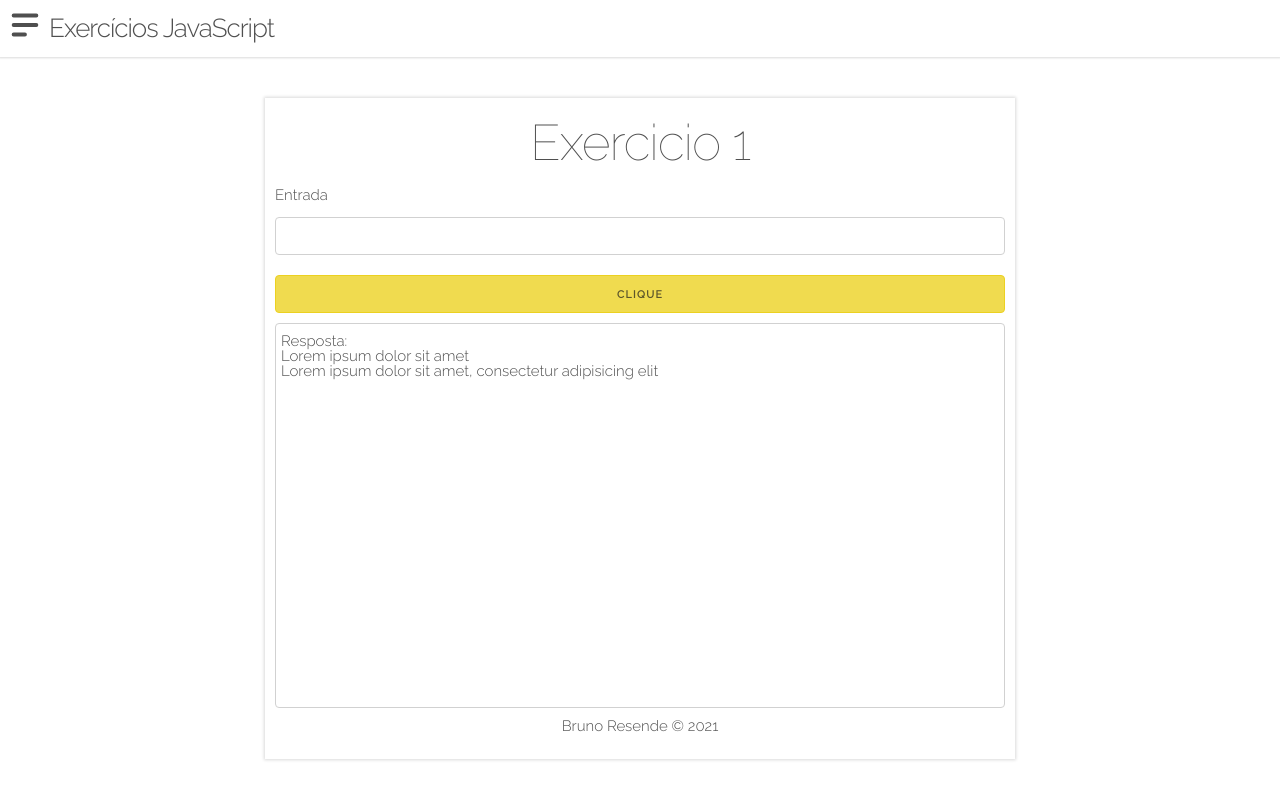
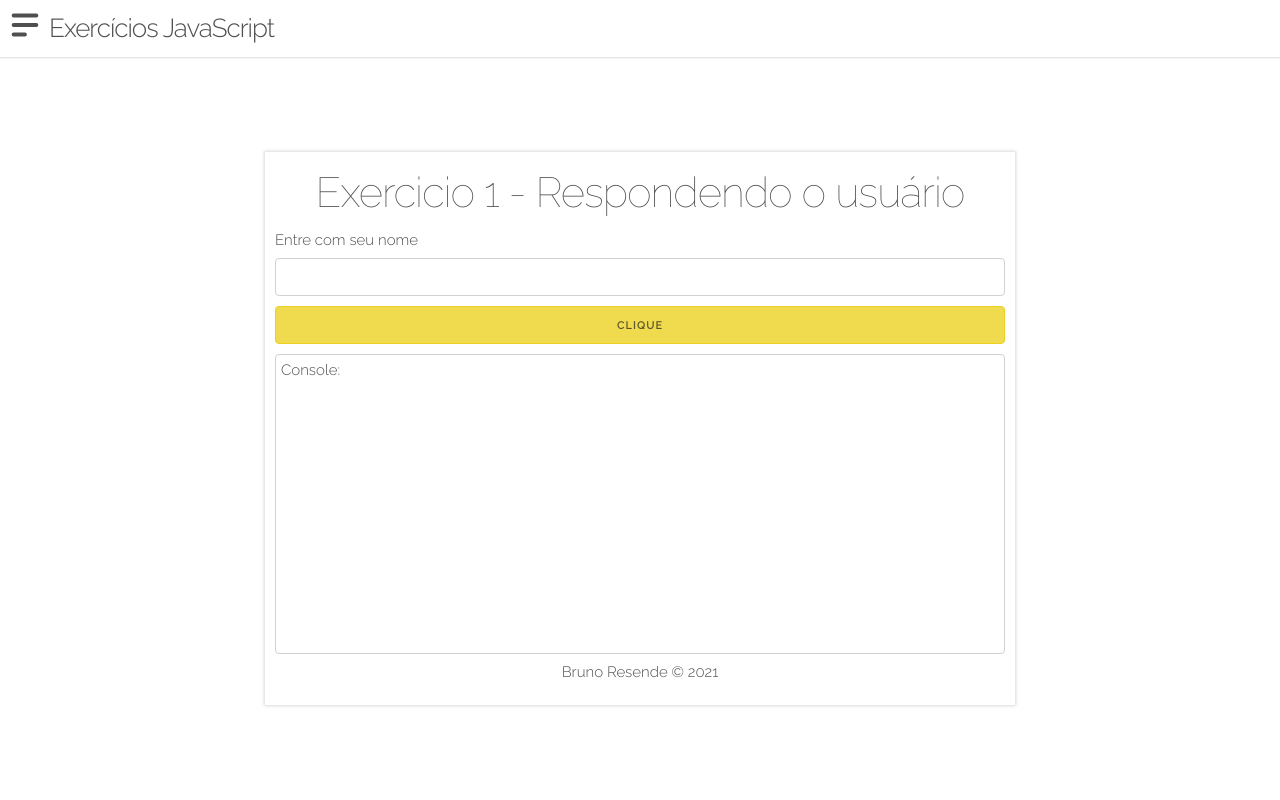
Before and after one commit to bresends/exercicios_js, a React (Create React App) app: page / in a window 1280 px wide. Built offline with nearby package versions, Linux system fonts and the light colour scheme.

Commit message:
Form Básico Funcionando

```diff
--- a/src/components/Card/Card.scss
+++ b/src/components/Card/Card.scss
@@ -5,27 +5,36 @@
   padding: 1.5rem 1rem;
   box-shadow: rgba(0, 0, 0, 0.15) 0px 0px 3px 1px;
 
-  > h1 {
+  &__title {
     text-align: center;
     font-weight: lighter;
     margin-bottom: 1rem;
   }
 
-  > form {
+  &__question-title{
+    padding-bottom: .8rem;
+  }
+
+  &__form {
     display: flex;
     flex-direction: column;
+    gap: 1rem;
 
-    > input {
+  }
+
+  &__input {
       width: 100%;
       margin: 10px auto;
     }
-  }
 
-  > .container-resposta {
+  &__answer{
     border: 1px solid #d1d1d1;
     border-radius: 4px;
-    padding: 1rem 0.5rem 45%;
     line-height: 1.5rem;
+    min-height: 300px;
+    padding: .5rem;
+    margin-top: 1rem;
+    user-select: none;
   }
 
   &__footer {
--- a/src/pages/Ex1.js
+++ b/src/pages/Ex1.js
@@ -1,19 +1,42 @@
-import React from 'react';
+import React, { useState } from 'react';
 import Card from '../components/Card/Card';
 
 const Ex1 = () => {
+  const [valorInput, setValorInput] = useState('');
+  const [respostaFinal, setRespostaFinal] = useState('');
+
+  function entregarResposta(e) {
+    e.preventDefault();
+    valorInput
+      ? setRespostaFinal(`Olá ${valorInput}!`)
+      : setRespostaFinal('Por favor, digite algo');
+
+    setValorInput('');
+  }
   return (
     <Card>
-      <h1>Exercicio 1</h1>
-      <p>Entrada</p>
-      <form>
-        <input type="text" name="input" />
-        <input type="submit" value="Clique" className="button" />
+      <h2 className="center-card__title">Exercicio 1 - Respondendo o usuário</h2>
+      <p className="center-card__question-title">Entre com seu nome</p>
+
+      <form className="center-card__form">
+        <input
+          type="text"
+          name="input"
+          value={valorInput}
+          onChange={(e) => setValorInput(e.target.value)}
+          className="center-card__text-input"
+        />
+        <input
+          type="submit"
+          value="Clique"
+          onClick={entregarResposta}
+          className="center-card__button"
+        />
       </form>
-      <div className="container-resposta">
-        <p>Resposta: </p>
-        <p>Lorem ipsum dolor sit amet </p>
-        <p>Lorem ipsum dolor sit amet, consectetur adipisicing elit</p>
+
+      <div className="center-card__answer">
+        <p className="answer__default-answer">Console:</p>
+        <p className="answer__final">{respostaFinal}</p>
       </div>
     </Card>
   );
--- a/src/sass/_typography.scss
+++ b/src/sass/_typography.scss
@@ -65,3 +65,7 @@ h6 {
   h5 { font-size: 2.4rem; }
   h6 { font-size: 1.5rem; }
 }
+
+p{
+  line-height: 2rem;
+}
```
